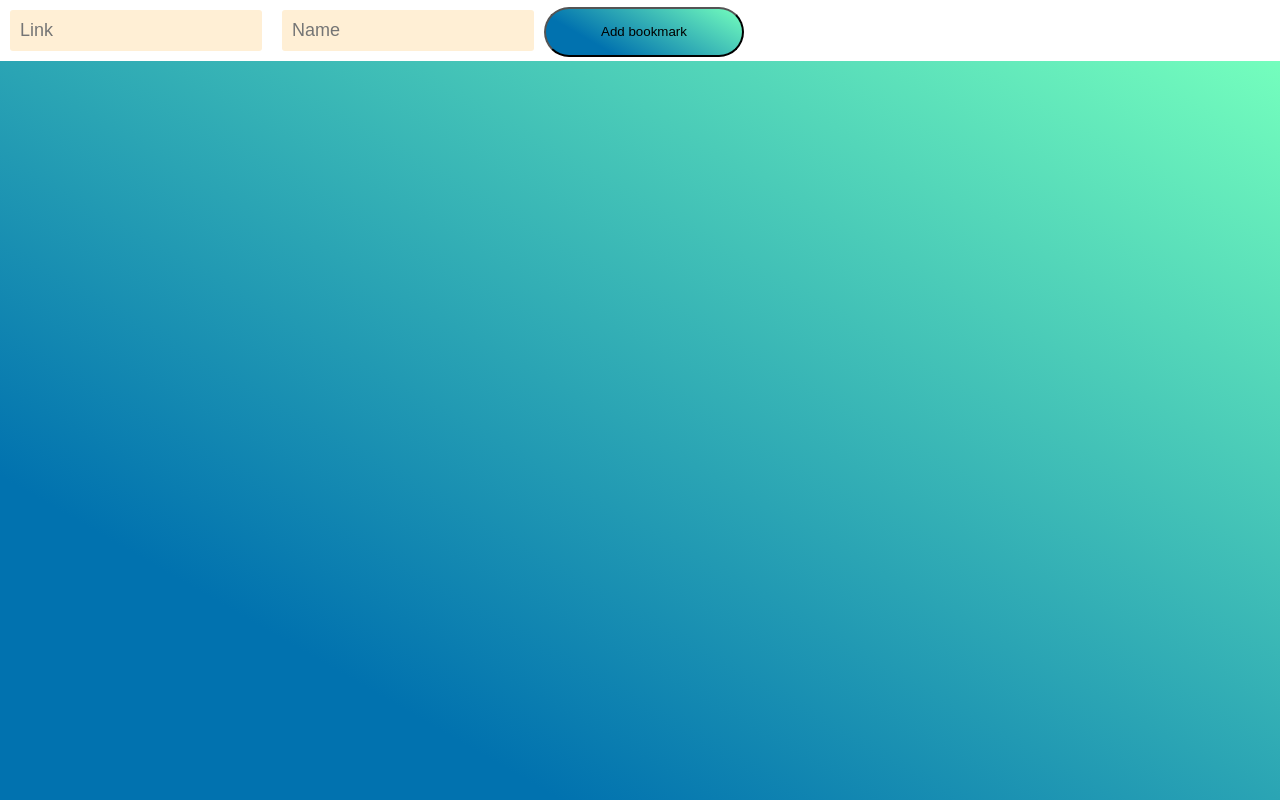
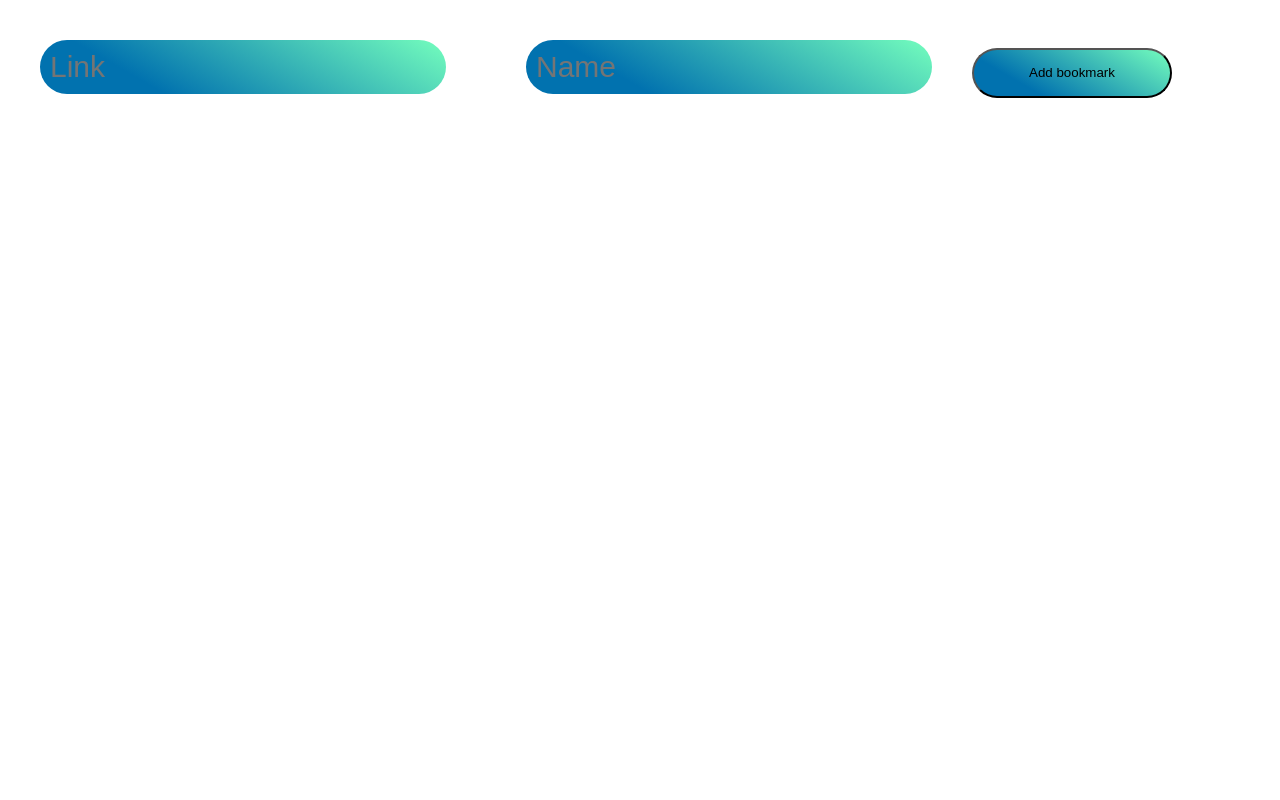
Before and after one commit to Jacobbidmead/bookmarks-react-ts-app, a React (Create React App) app: page / in a window 1280 px wide. Shown: the top 800 px of the page. Built offline with nearby package versions, Linux system fonts and the light colour scheme.

Commit message:
Adjusted styling of button and input
- created links.styled component

```diff
--- a/src/App.tsx
+++ b/src/App.tsx
@@ -1,16 +1,8 @@
 import React, { FC, useState, useEffect } from "react";
-import styled from "styled-components";
+import { Input } from "./Components/Input.styled";
 import { Button } from "./Components/Button.styled";
 import { Footer, Grid } from "./Components/Grid.styled";
 import { Pagination } from "@mui/material";
-const Input = styled.input`
-  font-size: 18px;
-  padding: 10px;
-  margin: 10px;
-  background: papayawhip;
-  border: none;
-  border-radius: 3px;
-`;
 
 interface Link {
   url: string;
--- a/src/Components/Grid.styled.tsx
+++ b/src/Components/Grid.styled.tsx
@@ -4,15 +4,10 @@ export const Grid = styled.div`
   display: flex;
   justify-content: center;
   height: 100vh;
-  background-image: linear-gradient(
-    30deg,
-    rgb(1, 114, 175) 25%,
-    rgb(1, 114, 175) 0%,
-    rgb(116, 254, 189)
-  );
 `;
 
 export const Footer = styled.div`
   display: flex;
   justify-content: center;
+  padding: 40px;
 `;
--- /dev/null
+++ b/src/Components/Input.styled.tsx
@@ -0,0 +1,17 @@
+import styled from "styled-components";
+
+export const Input = styled.input`
+  placeholder: black;
+  color: black;
+  font-size: 30px;
+  padding: 10px;
+  margin: 40px;
+  background: linear-gradient(
+    30deg,
+    rgb(1, 114, 175) 25%,
+    rgb(1, 114, 175) 0%,
+    rgb(116, 254, 189)
+  );
+  border: none;
+  border-radius: 40px;
+`;
```
Also changed, not shown: src/Components/Links.styled.tsx (added, +7 -0 lines).
